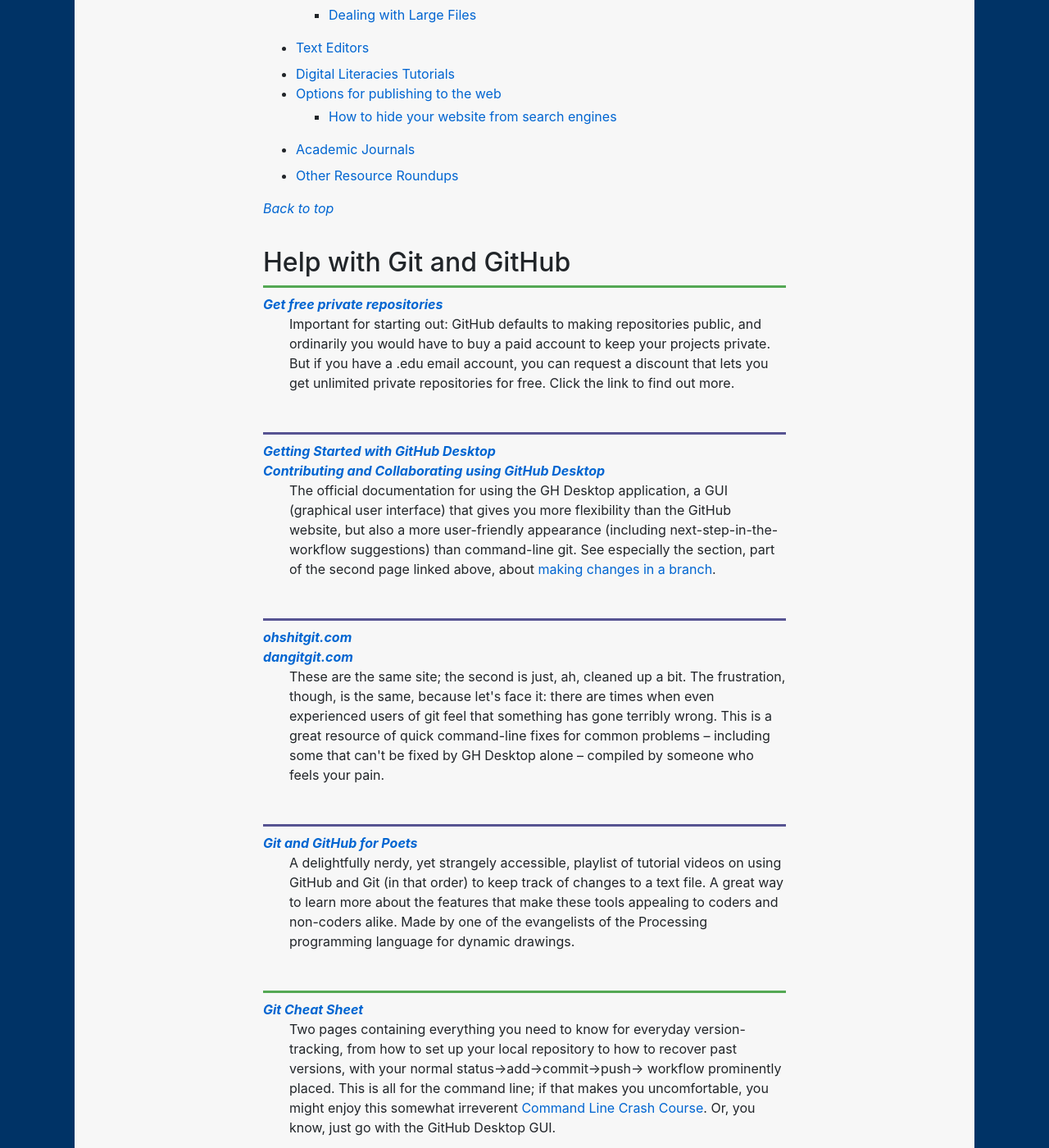
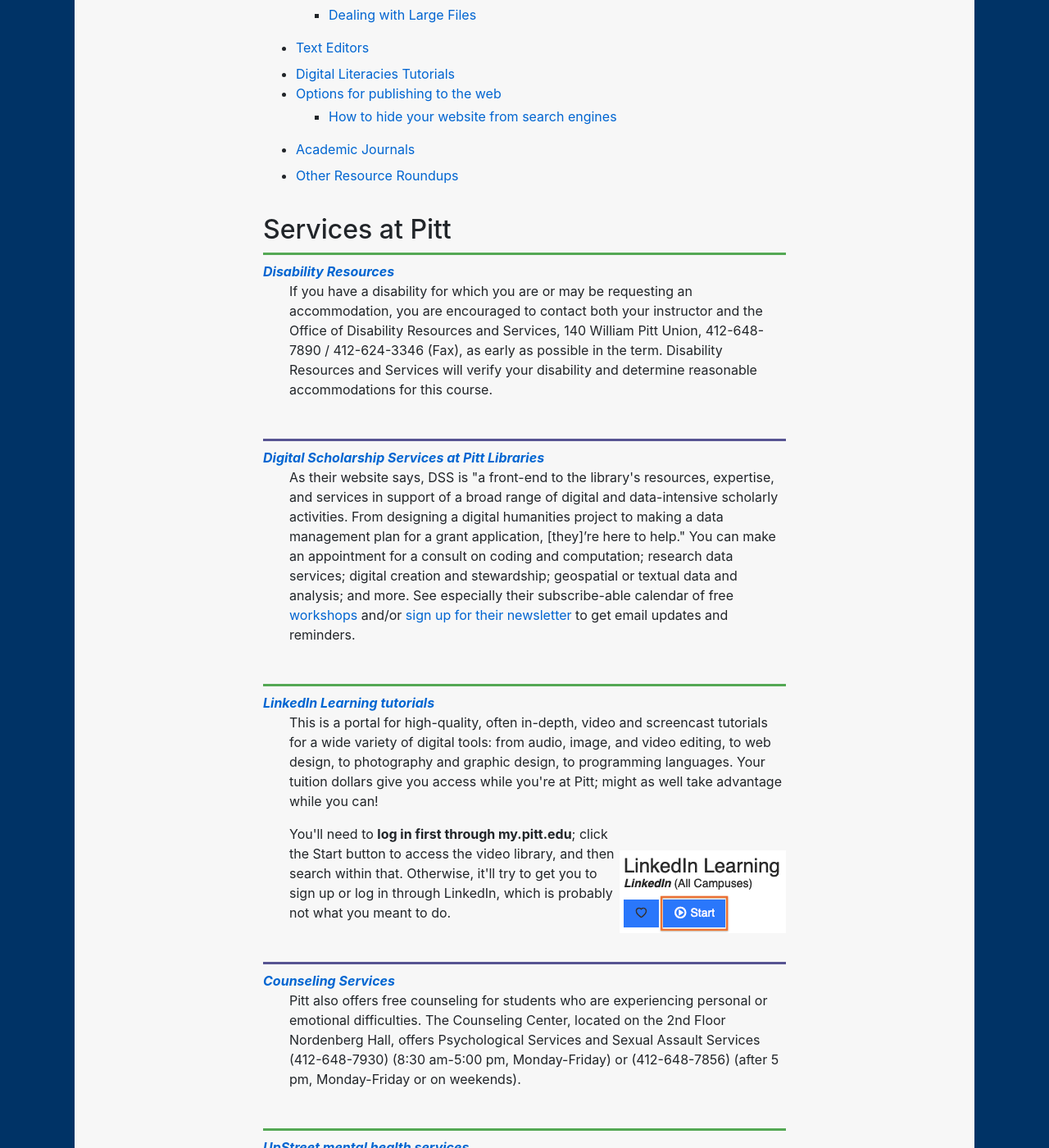
Before and after one commit to benmiller314/dsam2024fall, a Jekyll site: the page built from resources.md, in a window 1280 px wide and 1400 px high, scrolled down 509 px. Shown: the whole window at 82% size. Built offline with Jekyll 4.4.1, drawn with Linux system fonts in a browser that asks for light colours; some of the changed text lies outside the part shown.

Commit message:
restore pitt services
which were missing because I was apparently trying to capture that section? I can't remember why...

```diff
--- a/resources.md
+++ b/resources.md
@@ -24,7 +24,7 @@
 
 <!-- /TOC -->
 
-{% capture services_at_pitt %}
+
 ## Services at Pitt
 <dl>
 <dt><a href="http://www.studentaffairs.pitt.edu/drs/">Disability Resources</a></dt>
@@ -32,6 +32,12 @@
 
 <dt><a href="https://library.pitt.edu/digital-scholarship-services">Digital Scholarship Services at Pitt Libraries</a></dt>
 <dd>As their website says, DSS is "a front-end to the library's resources, expertise, and services in support of a broad range of digital and data-intensive scholarly activities. From designing a digital humanities project to making a data management plan for a grant application, [they]’re here to help." You can make an appointment for a consult on coding and computation; research data services; digital creation and stewardship; geospatial or textual data and analysis; and more. See especially their subscribe-able calendar of free <a href="https://pitt.libcal.com/calendar/today/?cid=2274&t=d&d=0000-00-00&cal=2274&ct=26796,28278&inc=0">workshops</a> and/or <a href="https://confirmsubscription.com/h/t/DF8BAC3FE84F3E2D">sign up for their newsletter</a> to get email updates and reminders.</dd>
+
+<dt><a href="https://my.pitt.edu/task/all/cssd-linkedinlearning">LinkedIn Learning tutorials</a></dt>
+<dd>
+<p>This is a portal for high-quality, often in-depth, video and screencast tutorials for a wide variety of digital tools: from audio, image, and video editing, to web design, to photography and graphic design, to programming languages. Your tuition dollars give you access while you're at Pitt; might as well take advantage while you can!</p> <figure class="float-right"><img src="assets/img/linked-in-learning-start-button.png" alt="The start button follows the 'LinkedIn Learning' header and a heart button to 'Add Favorite'." /></figure>
+<p>You'll need to <strong>log in first through my.pitt.edu</strong>; click the Start button to access the video library, and then search within that. Otherwise, it'll try to get you to sign up or log in through LinkedIn, which is probably not what you meant to do.</p>
+</dd>
 
 <dt><a href="http://www.studentaffairs.pitt.edu/cc/">Counseling Services</a></dt>
 <dd>Pitt also offers free counseling for students who are experiencing personal or emotional difficulties. The Counseling Center, located on the 2nd Floor Nordenberg Hall, offers Psychological Services and Sexual Assault Services (412-648-7930) (8:30 am-5:00 pm, Monday-Friday) or (412-648-7856) (after 5 pm, Monday-Friday or on weekends).</dd>
@@ -43,7 +49,7 @@
 <dd>Though not every consultant will have experience in multimodal composing or digital media, some will; but more importantly, the Writing Center's emphases on process-oriented reflection and rhetorical thinking makes every consultant a useful sounding board for developing ideas, getting feedback from an outside reader, and getting organized for revision and reflection. It's a good idea to <a href="http://writingcenter.pitt.edu/undergraduate-services">plan for your visit</a> and to make an appointment before you go.</dd>
 
 </dl>
-{% endcapture %}
+
 <a href="#top"><em>Back to top</em></a>
 
 ## Help with Git and GitHub
```
